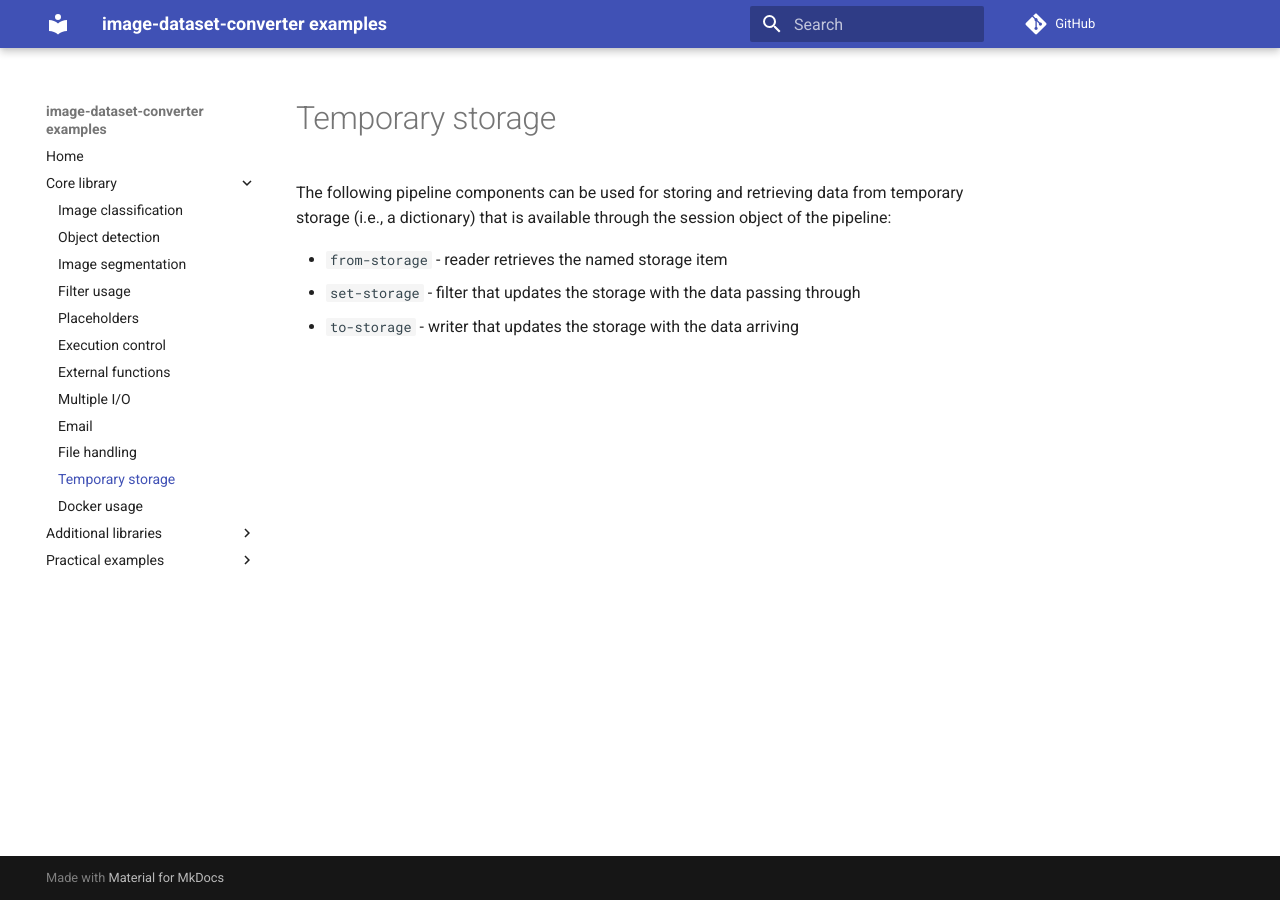
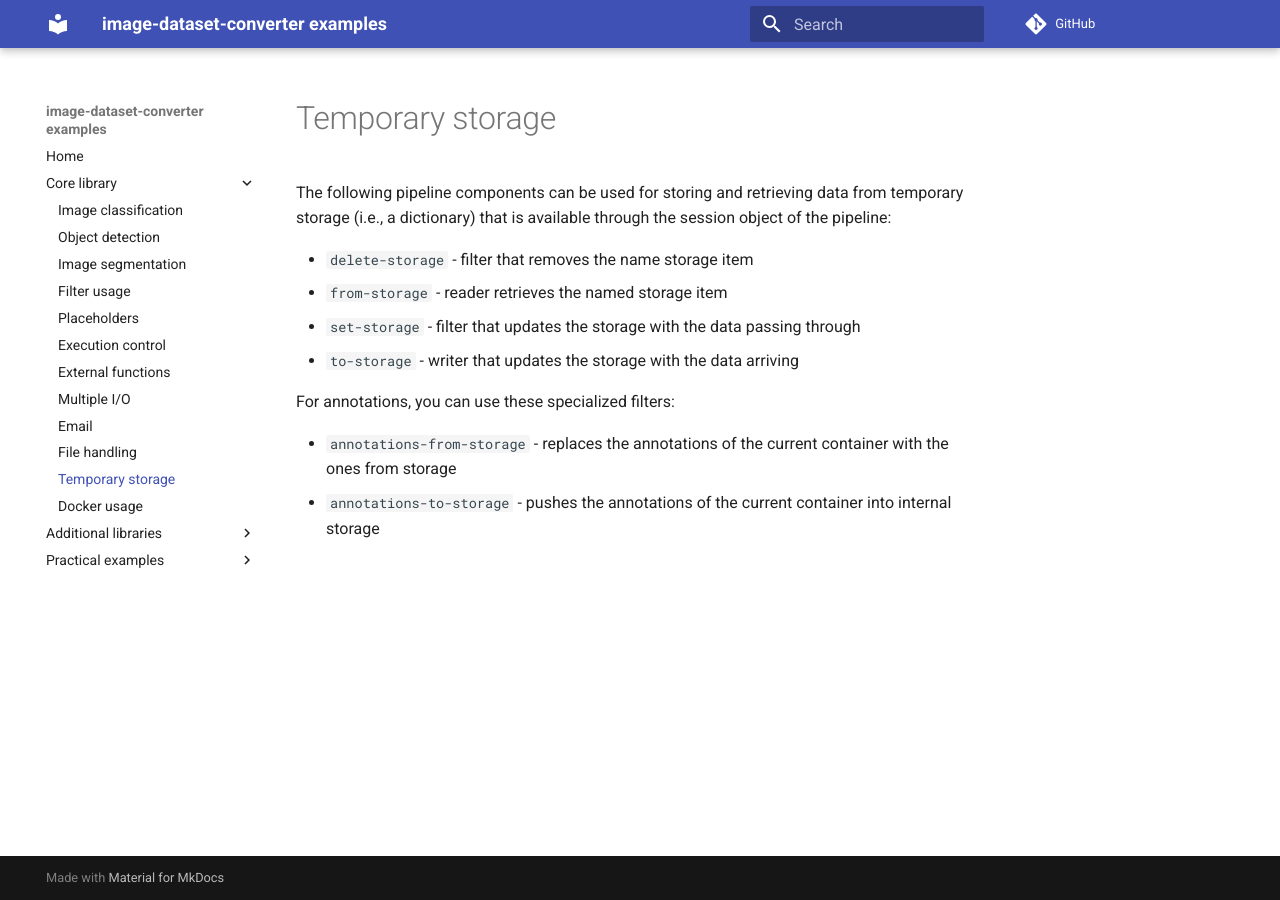
Before and after one commit to waikato-datamining/image-dataset-converter-examples, an MkDocs documentation site: the page built from docs/storage.md, in a window 1280 px wide. Built offline with MkDocs 1.6.1 and Material for MkDocs 9.7.7, drawn with Linux system fonts in a browser that asks for light colours; comment, search, counter and statistics services are not loaded.

Commit message:
updated storage-related plugins

```diff
--- a/docs/storage.md
+++ b/docs/storage.md
@@ -2,6 +2,12 @@ The following pipeline components can be used for storing and retrieving data
 from temporary storage (i.e., a dictionary) that is available through the session
 object of the pipeline:
 
+* `delete-storage` - filter that removes the name storage item
 * `from-storage` - reader retrieves the named storage item
 * `set-storage` - filter that updates the storage with the data passing through
 * `to-storage` - writer that updates the storage with the data arriving
+
+For annotations, you can use these specialized filters:
+
+* `annotations-from-storage` - replaces the annotations of the current container with the ones from storage
+* `annotations-to-storage` - pushes the annotations of the current container into internal storage
```
